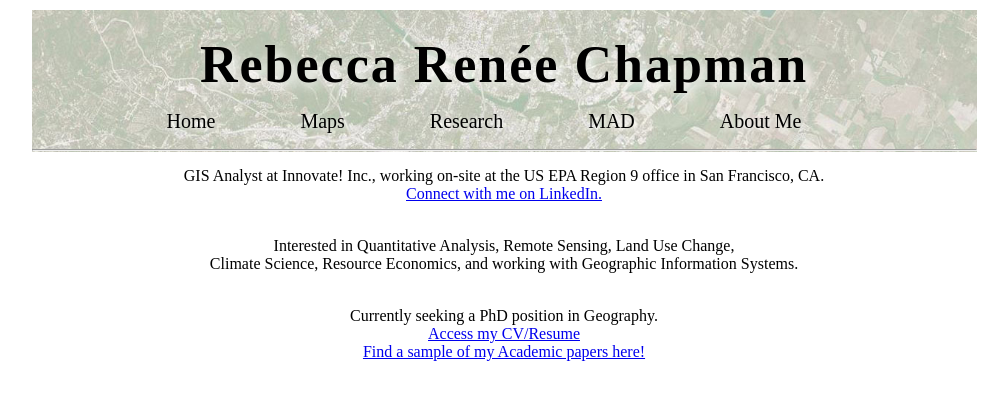
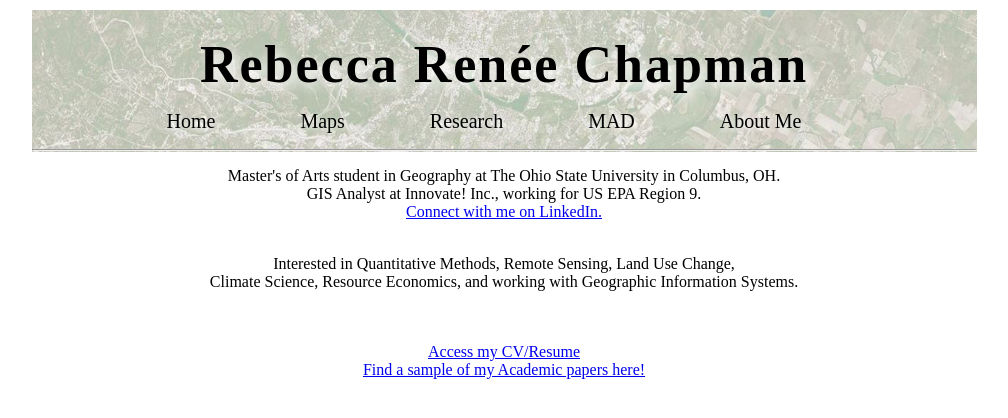
Before and after one commit to rebeccachapman/rebeccachapman.github.io, a Jekyll site: the page built from index.html, in a window 1280 px wide. Shown: the top 418 px of the page, without its empty margins (136-1144 px from the left). Built offline with Jekyll 4.4.1, drawn with Linux system fonts in a browser that asks for light colours.

Commit message:
master's update

```diff
--- a/index.html
+++ b/index.html
@@ -3,12 +3,13 @@ layout: default
 image_name: "austin"
 ---
 <div class="summary">
-<p>GIS Analyst at Innovate! Inc., working on-site at the US EPA Region 9 office in San Francisco, CA.
+<p>Master's of Arts student in Geography at The Ohio State University in Columbus, OH.
+  <br>GIS Analyst at Innovate! Inc., working for US EPA Region 9.
   <br> <a href="http://www.linkedin.com/pub/rebecca-chapman/a2/640/641">Connect with me on LinkedIn. </a>
-<p><br> Interested in Quantitative Analysis, Remote Sensing, Land Use Change,
+<p><br> Interested in Quantitative Methods, Remote Sensing, Land Use Change,
 <br> Climate Science, Resource Economics, and working with Geographic Information Systems.<br>
 <p>
-<br>Currently seeking a PhD position in Geography.
+<br>
 <br><a href="https://drive.google.com/open?id=0BxeZjv5nGIB9TkNJa1RuVnZWTzg">Access my CV/Resume</a>
 <br><a href="https://clarku.academia.edu/RebeccaChapman">Find a sample of my Academic papers here!
 </a>
```
